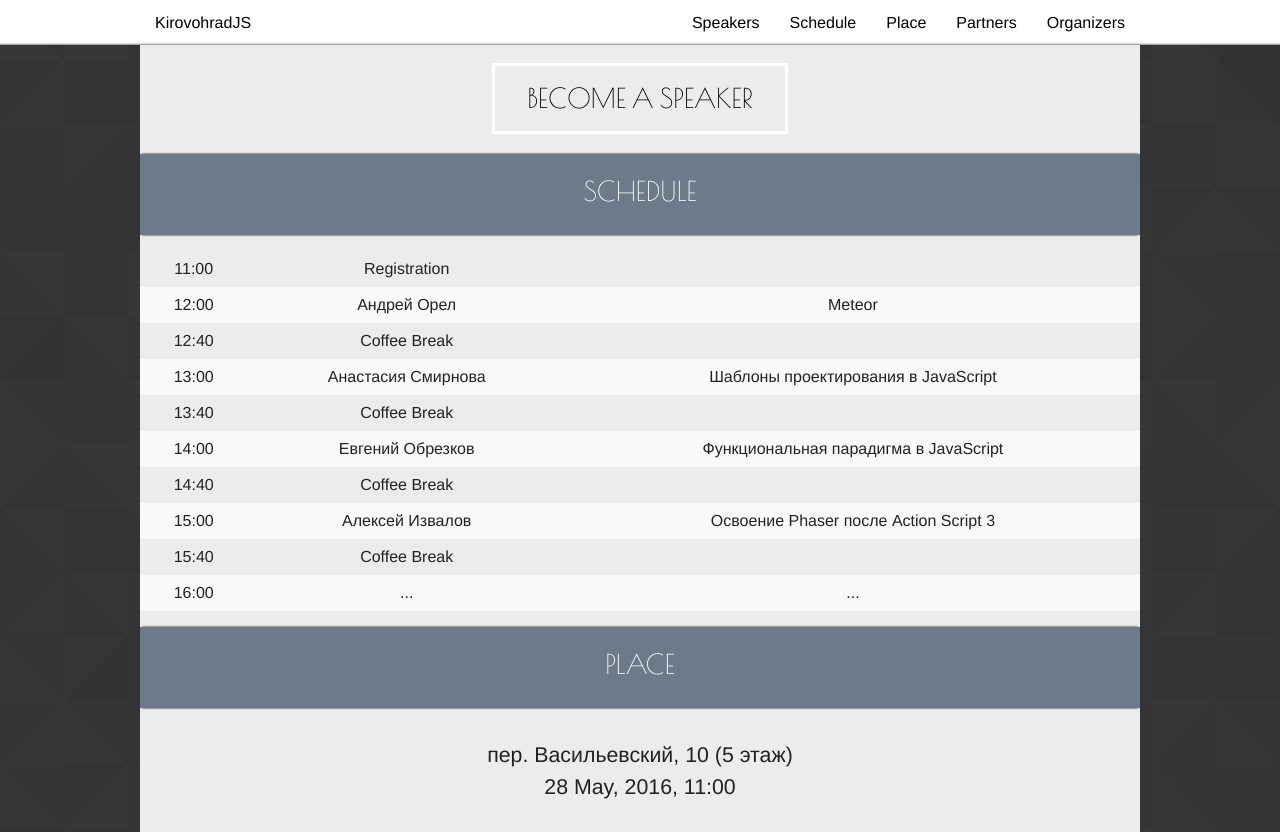
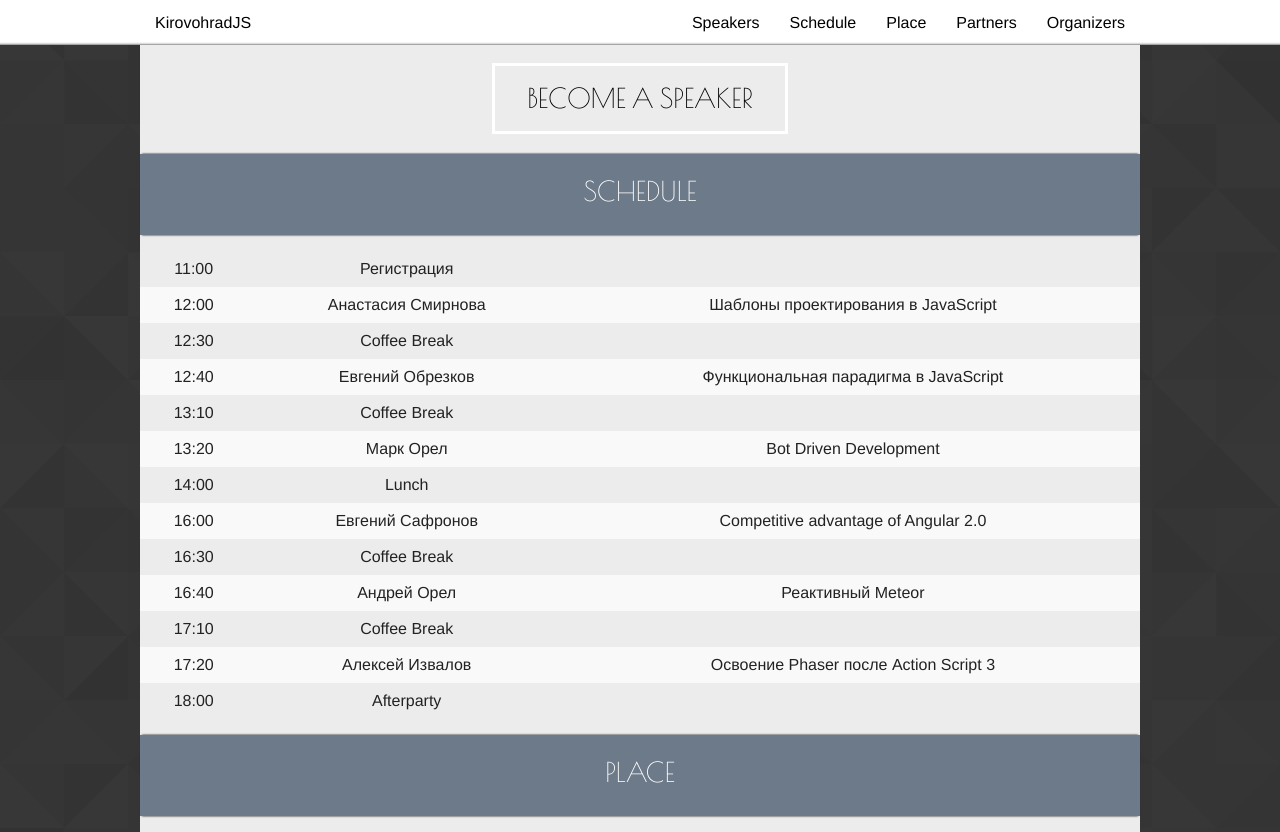
Before and after one commit to ghaiklor/kirovohradjs.com, a Jekyll site: the page built from 2016/05/index.html, in a window 1280 px wide and 900 px high, scrolled down 1668 px, cut to the strip 0-832 px from the top of the window. Built offline with Jekyll 4.4.1, drawn with Linux system fonts in a browser that asks for light colours.

Commit message:
Update schedule

```diff
--- a/_data/2016_05.yml
+++ b/_data/2016_05.yml
@@ -44,44 +44,56 @@ place:
 
 schedule:
   - time: "11:00"
-    speaker: "Registration"
+    speaker: "Регистрация"
     title: ""
 
   - time: "12:00"
-    speaker: "Андрей Орел"
-    title: "Meteor"
+    speaker: "Анастасия Смирнова"
+    title: "Шаблоны проектирования в JavaScript"
 
-  - time: "12:40"
+  - time: "12:30"
     speaker: "Coffee Break"
     title: ""
 
-  - time: "13:00"
-    speaker: "Анастасия Смирнова"
-    title: "Шаблоны проектирования в JavaScript"
+  - time: "12:40"
+    speaker: "Евгений Обрезков"
+    title: "Функциональная парадигма в JavaScript"
 
-  - time: "13:40"
+  - time: "13:10"
     speaker: "Coffee Break"
     title: ""
 
+  - time: "13:20"
+    speaker: "Марк Орел"
+    title: "Bot Driven Development"
+
   - time: "14:00"
-    speaker: "Евгений Обрезков"
-    title: "Функциональная парадигма в JavaScript"
+    speaker: "Lunch"
+    title: ""
 
-  - time: "14:40"
+  - time: "16:00"
+    speaker: "Евгений Сафронов"
+    title: "Competitive advantage of Angular 2.0"
+
+  - time: "16:30"
     speaker: "Coffee Break"
     title: ""
 
-  - time: "15:00"
+  - time: "16:40"
+    speaker: "Андрей Орел"
+    title: "Реактивный Meteor"
+
+  - time: "17:10"
+    speaker: "Coffee Break"
+    title: ""
+
+  - time: "17:20"
     speaker: "Алексей Извалов"
     title: "Освоение Phaser после Action Script 3"
 
-  - time: "15:40"
-    speaker: "Coffee Break"
+  - time: "18:00"
+    speaker: "Afterparty"
     title: ""
-
-  - time: "16:00"
-    speaker: "..."
-    title: "..."
 
 speakers:
   - name: "Евгений Обрезков"
```
